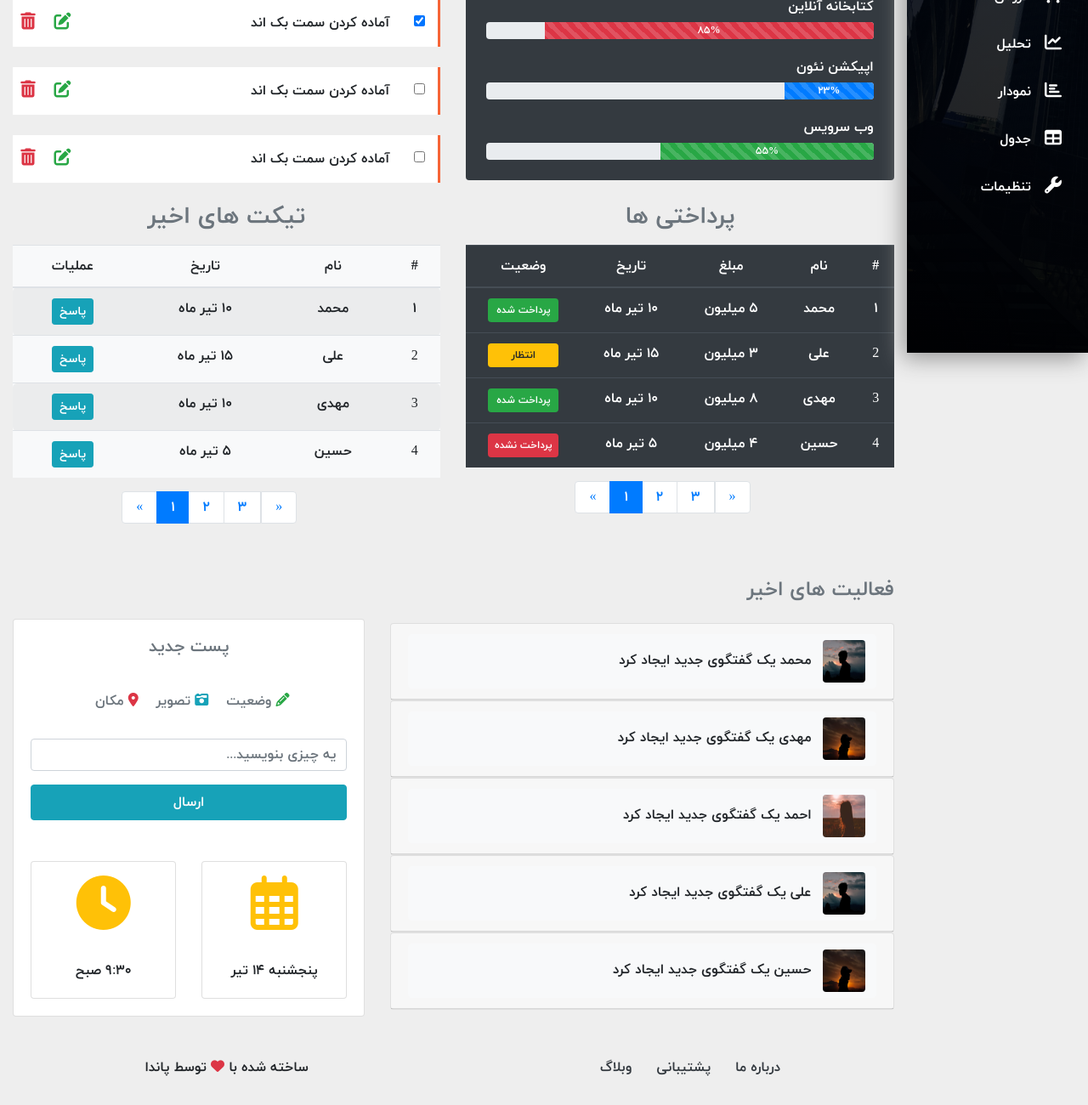
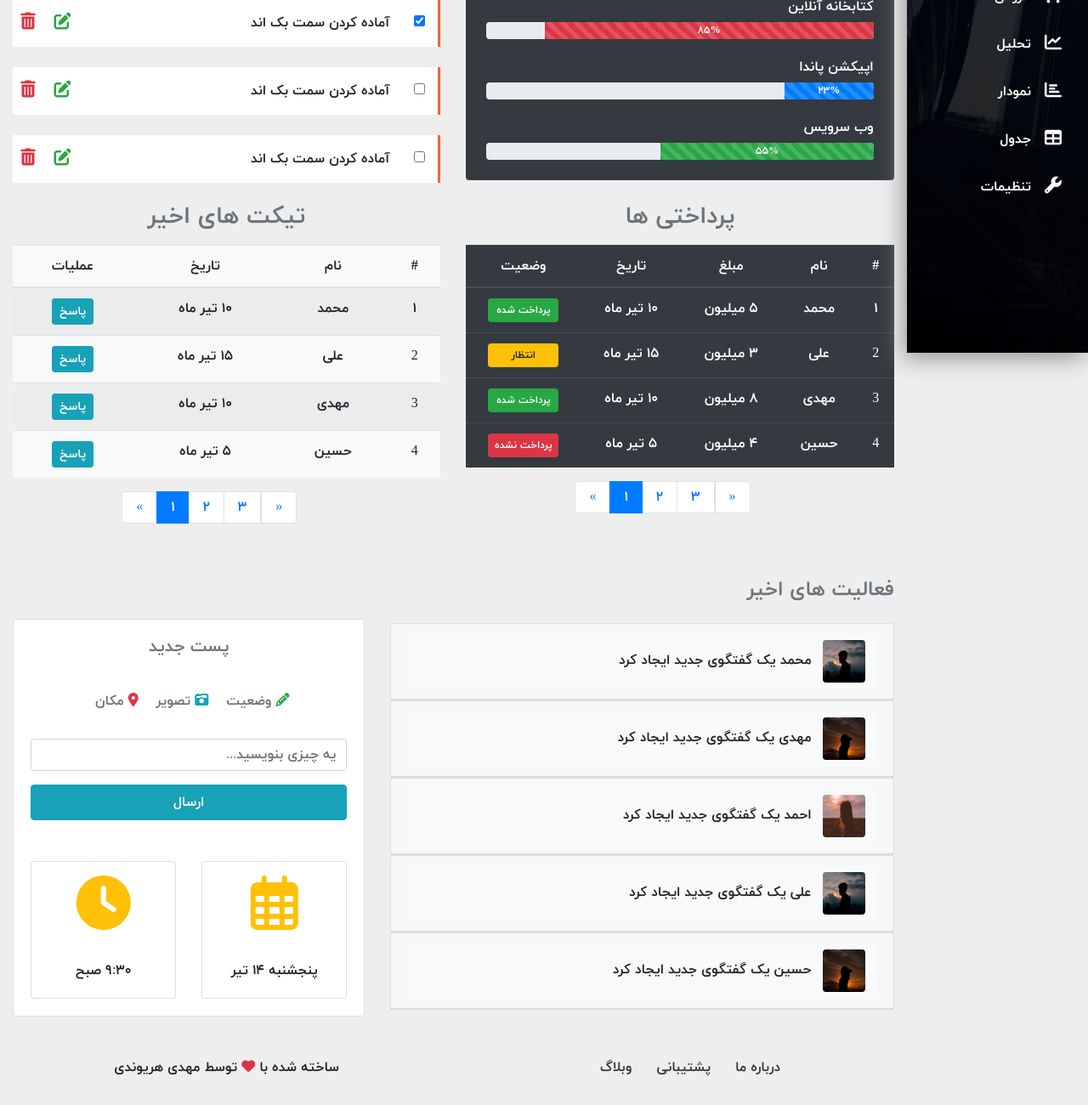
Before and after one commit to mahdi-harivandi/Dashboard, a plain HTML site: page index.html in a window 1280 px wide. Shown: the part 385-1685 px from the top of the page at 85% size. Drawn offline with Linux system fonts and the light colour scheme.

Commit message:
Modification of the projects section and footer

```diff
--- a/index.html
+++ b/index.html
@@ -281,7 +281,7 @@
                   </div>
                   <!-- end of project two  -->
                   <!-- project one  -->
-                  <h6 class="mb-2 mt-4">اپیکشن نئون</h6>
+                  <h6 class="mb-2 mt-4">اپیکشن پاندا</h6>
                   <div class="progress" style="height: 20px">
                     <div
                       class="progress-bar progress-bar-striped font-weight-bold bg-primary"
@@ -852,7 +852,7 @@
               <div class="col-lg-6 text-center">
                 <span>ساخته شده با</span>
                 <i class="fa-solid fa-heart text-danger"></i>
-                <span>توسط پاندا</span>
+                <span>توسط مهدی هریوندی</span>
               </div>
             </div>
           </div>
```
